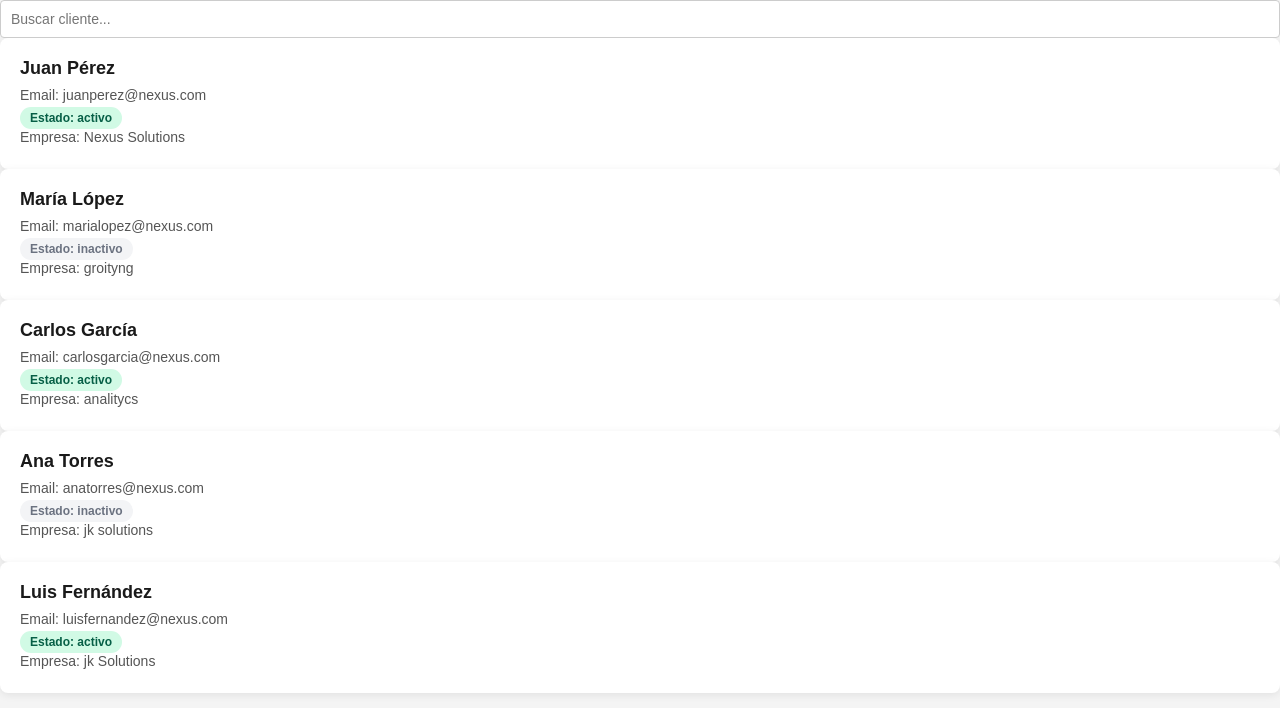
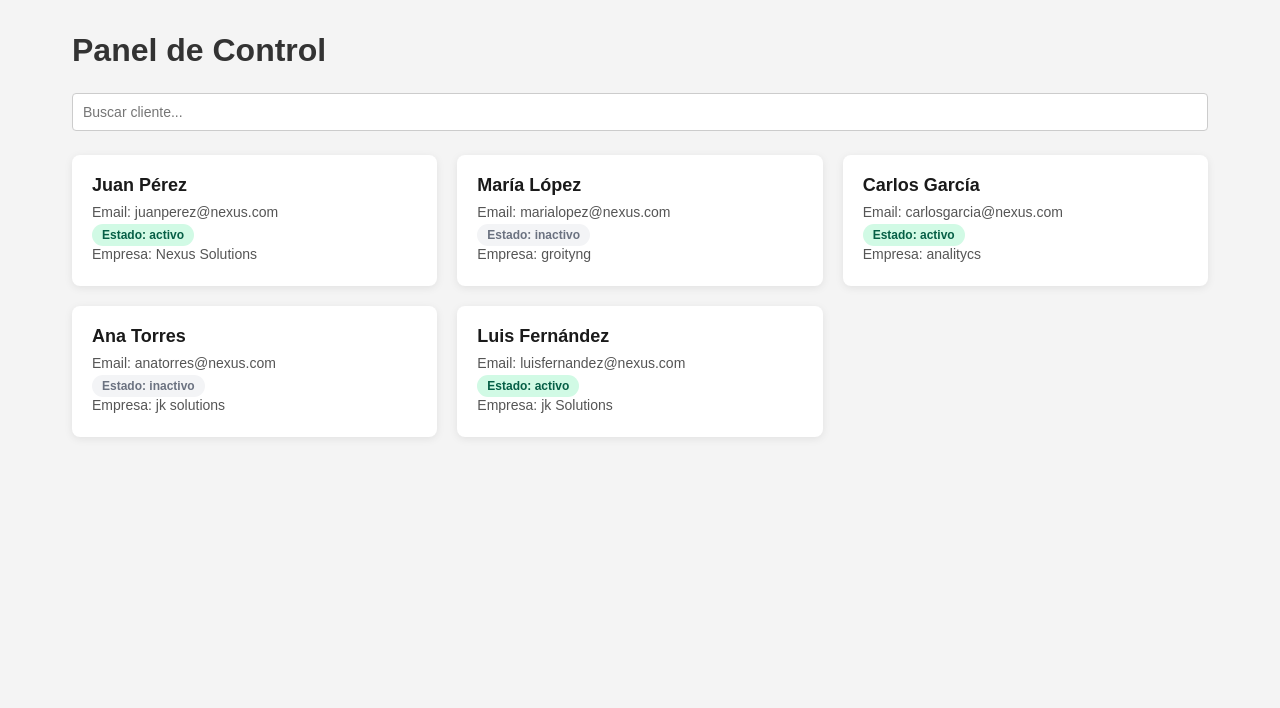
Before and after one commit to kristian-11/nexus-crm, a React (Vite) app in the folder client/: page /dashboard in a window 1280 px wide. Shown: the top 708 px of the page. Built offline with nearby package versions, Linux system fonts and the light colour scheme.

Commit message:
style(clients): agregar estructura visual del panel principal

```diff
--- /dev/null
+++ b/client/src/pages/DashboardPage.css
@@ -0,0 +1,26 @@
+.dashboard-container {
+    max-width: 1200px;
+    margin: 0 auto;
+    padding: 32px;
+}
+
+.dashboard-container h1 {
+    font-size: 32px;
+    color: #333333;
+    margin-bottom: 24px;
+}
+
+.clients-grid {
+    display: grid;
+    grid-template-columns: repeat(auto-fill, minmax(280px, 1fr));
+    gap: 20px;
+    margin-top: 24px;
+}
+
+.dash-no-results {
+
+    text-align: center;
+    color: #666666;
+    font-size: 18px;
+    margin-top: 32px;
+}
--- a/client/src/pages/DashboardPage.jsx
+++ b/client/src/pages/DashboardPage.jsx
@@ -1,6 +1,7 @@
-import { useState } from 'react';
-import ClientCard from '../components/ClientCard';
-import SearchBar from '../components/SearchBar';
+import { useState } from "react";
+import ClientCard from "../components/ClientCard";
+import SearchBar from "../components/SearchBar";
+import "./DashboardPage.css";
 
 const clientes = [
   {
@@ -32,26 +33,30 @@ const clientes = [
     email: "luisfernandez@nexus.com",
     estado: "activo",
     empresa: "jk Solutions",
-  }
+  },
 ];
 
-
 function DashboardPage() {
-  const [busqueda, setBusqueda] = useState('');
+  const [busqueda, setBusqueda] = useState("");
   const filteredClients = clientes.filter((cliente) =>
-  cliente.nombre.toLowerCase().includes(busqueda.toLowerCase())
+    cliente.nombre.toLowerCase().includes(busqueda.toLowerCase()),
   );
   return (
-    <>
+    <main className="dashboard-container">
+      <h1>Panel de Control</h1>
       <SearchBar searchTerm={busqueda} onSearch={setBusqueda} />
-      {filteredClients.length === 0 && <p>No se encontraron clientes.</p>}
+
+      <div className="clients-grid">
+        {filteredClients.length === 0 && (
+          <p className="dash-no-results">No se encontraron clientes.</p>
+        )}
+
         {filteredClients.map((cliente) => (
           <ClientCard key={cliente.email} cliente={cliente} />
         ))}
-    </>
+      </div>
+    </main>
   );
 }
 
-
-
 export default DashboardPage;
```
Lines whose indentation alone changed are shown as unchanged.
